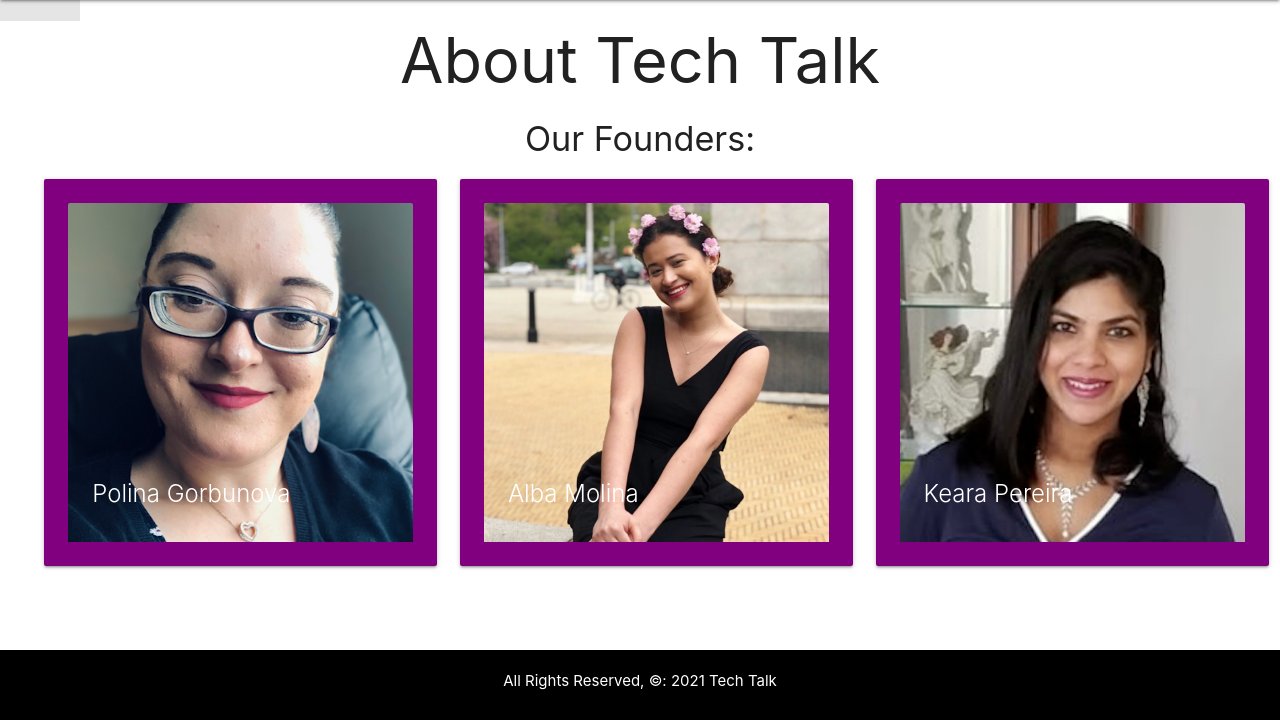
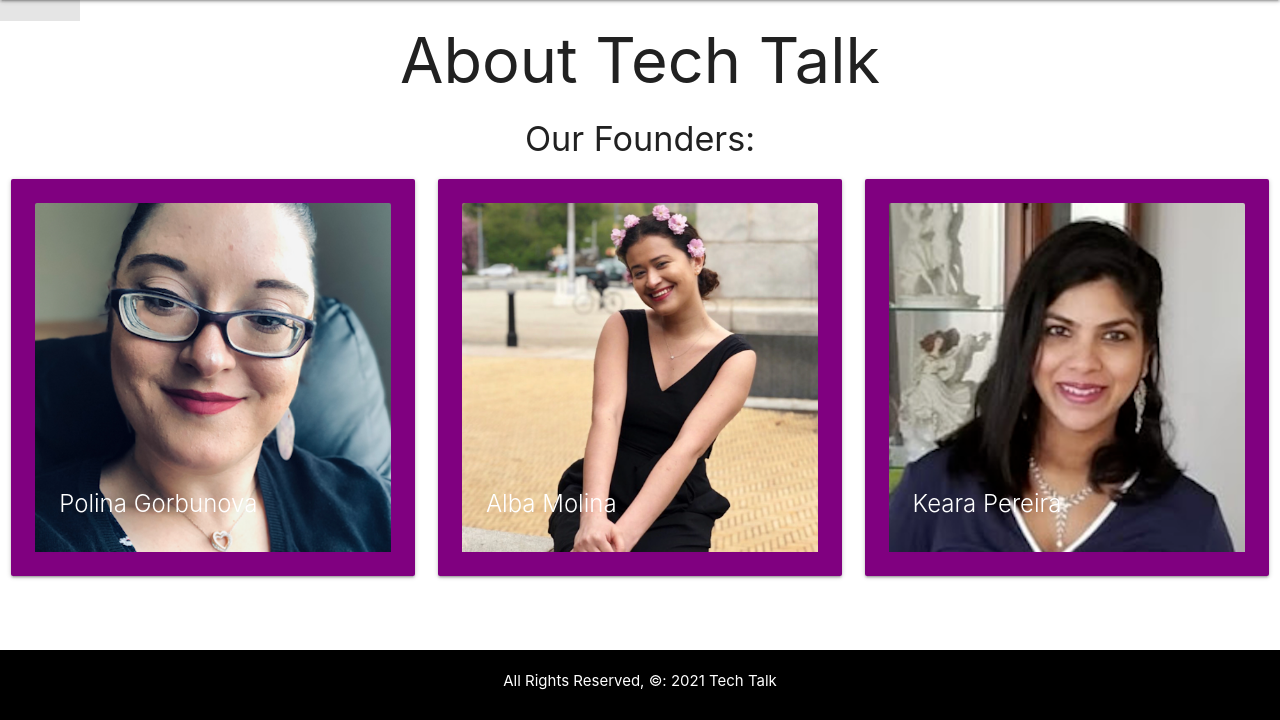
Before and after one commit to polina-g/tech-talk-v2, a Django app: page /about/ in a window 1280 px wide. Shown: the part 80-800 px from the top of the page. Run offline with Django 3.2, Linux system fonts and the light colour scheme.

Commit message:
error corrected

```diff
--- a/blog/static/css/style.css
+++ b/blog/static/css/style.css
@@ -49,11 +49,8 @@ nav {
 }
 
 
-.row{
-    margin-left: 33px;
-}
+
 .card{
     background-color: purple;
 
-
 }
```
